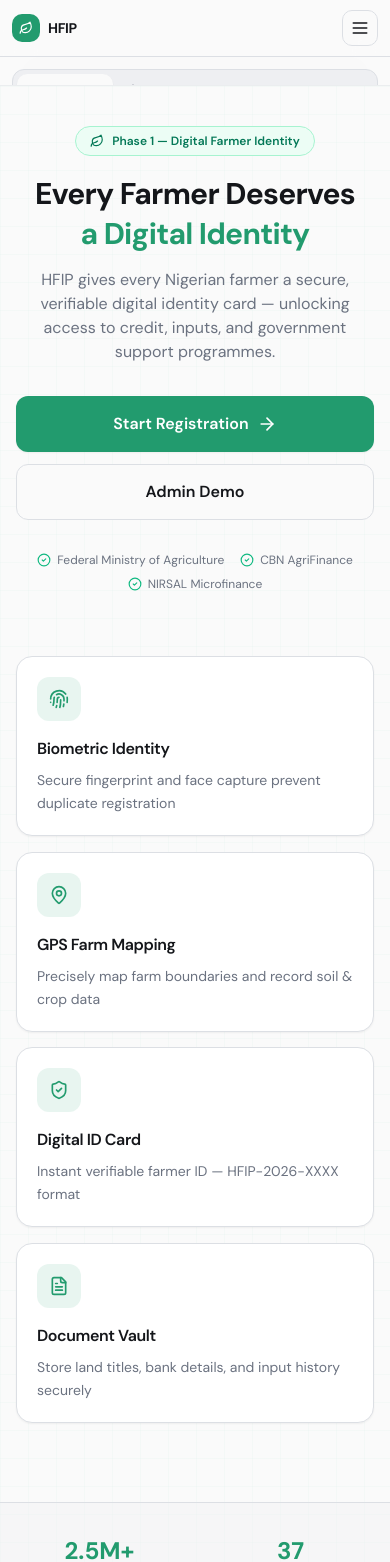
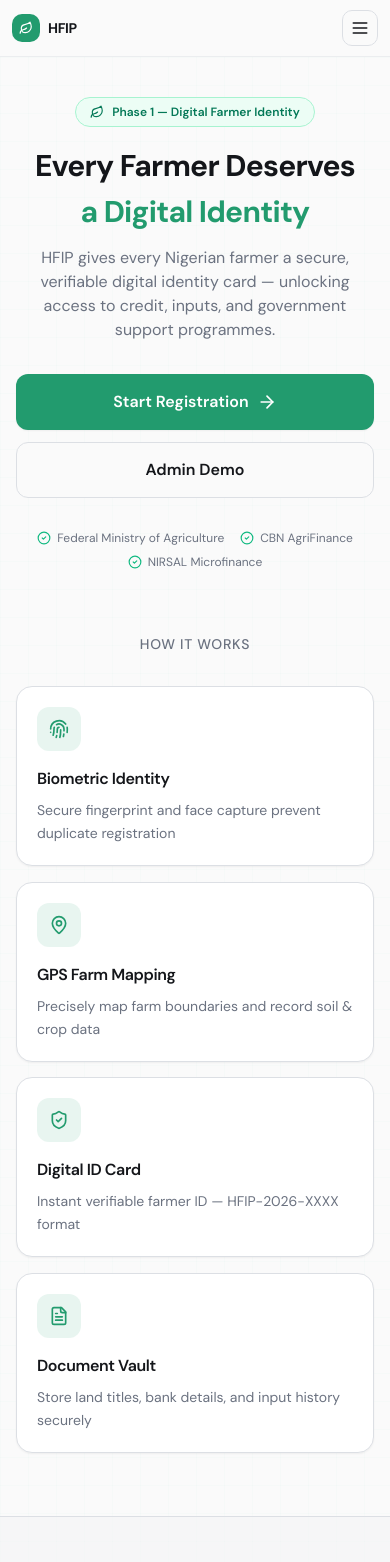
Before and after one commit to fisayoariyo/hfip, a Next.js app: page / in a window 390 px wide. Shown: the top 1562 px of the page. Built offline with nearby package versions, Linux system fonts and the light colour scheme.

Commit message:
Navbar mobile dropdown improved UX & Footer component to HomePage

```diff
--- a/app/page.tsx
+++ b/app/page.tsx
@@ -8,6 +8,7 @@ import { Button } from "@/components/ui/button";
 import { ArrowRight, Leaf, ShieldCheck, Fingerprint, MapPin, FileText, CheckCircle2 } from "lucide-react";
 import { createFarmer } from "@/lib/storage";
 import { useRouter } from "next/navigation";
+import Footer from "@/components/shared/Footer";
 
 export default function HomePage() {
   const { currentFarmer, setCurrentFarmerId, activeRole } = useApp();
@@ -28,9 +29,9 @@ export default function HomePage() {
   ];
 
   return (
-    <div className="relative min-h-screen overflow-hidden">
-      {/* Background grid */}
-      <div className="pointer-events-none absolute inset-0 bg-grid-emerald opacity-40 sm:opacity-50" />
+    <div className="relative min-h-screen overflow-x-hidden">
+      {/* Background grid — full height so footer has subtle continuation */}
+      <div className="pointer-events-none absolute inset-0 bg-grid-emerald opacity-30 sm:opacity-40" />
 
       {/* Hero */}
       <section className="relative mx-auto max-w-4xl px-4 pb-16 pt-10 text-center sm:px-6 sm:pb-20 sm:pt-20 lg:pt-28">
@@ -44,11 +45,11 @@ export default function HomePage() {
         </div>
 
         <h1
-          className="text-3xl font-bold tracking-tight text-balance opacity-0 sm:text-5xl sm:leading-tight lg:text-6xl"
+          className="text-3xl font-bold tracking-tight text-balance opacity-0 sm:text-5xl lg:text-6xl lg:leading-[1.15]"
           style={{ animation: "hero-in 0.6s cubic-bezier(0.22, 1, 0.36, 1) 0.15s forwards" }}
         >
-          Every Farmer Deserves
-          <span className="mt-1 block text-primary">a Digital Identity</span>
+          <span className="block leading-tight">Every Farmer Deserves</span>
+          <span className="mt-2 block leading-tight text-primary sm:mt-2.5 lg:mt-3">a Digital Identity</span>
         </h1>
 
         <p
@@ -108,7 +109,16 @@ export default function HomePage() {
       </section>
 
       {/* Feature grid — animated cards */}
-      <section className="relative mx-auto max-w-6xl px-4 pb-20 sm:px-6 sm:pb-24 lg:px-8">
+      <section className="relative mx-auto max-w-6xl px-4 pb-16 sm:px-6 sm:pb-20 lg:px-8" aria-labelledby="features-heading">
+        <h2 id="features-heading" className="sr-only">
+          How HFIP works
+        </h2>
+        <p
+          className="mb-8 text-center text-sm font-medium uppercase tracking-wider text-muted-foreground opacity-0 sm:mb-10"
+          style={{ animation: "hero-in 0.5s cubic-bezier(0.22, 1, 0.36, 1) 0.4s forwards" }}
+        >
+          How it works
+        </p>
         <div className="grid grid-cols-1 gap-4 sm:grid-cols-2 sm:gap-5 lg:grid-cols-4 lg:gap-6">
           {features.map((f, i) => (
             <div
@@ -130,16 +140,16 @@ export default function HomePage() {
       </section>
 
       {/* Stats bar */}
-      <section className="relative border-t border-border bg-muted/30 py-8 sm:py-10">
+      <section className="relative border-t border-border bg-muted/30 py-10 sm:py-12" aria-label="Platform stats">
         <div className="mx-auto max-w-4xl px-4 sm:px-6">
-          <div className="grid grid-cols-2 gap-6 text-center sm:grid-cols-4">
+          <div className="grid grid-cols-2 gap-8 text-center sm:grid-cols-4">
             {[
               { value: "2.5M+", label: "Target Farmers" },
               { value: "37", label: "States Covered" },
               { value: "<2s", label: "Registration Time" },
               { value: "100%", label: "Offline Capable" },
             ].map(s => (
-              <div key={s.label}>
+              <div key={s.label} className="transition-transform duration-200 hover:scale-105">
                 <p className="text-2xl font-bold text-primary sm:text-3xl">{s.value}</p>
                 <p className="mt-1 text-xs text-muted-foreground sm:text-sm">{s.label}</p>
               </div>
@@ -147,6 +157,8 @@ export default function HomePage() {
           </div>
         </div>
       </section>
+
+      <Footer />
     </div>
   );
 }
--- a/components/shared/Navbar.tsx
+++ b/components/shared/Navbar.tsx
@@ -127,16 +127,14 @@ export default function Navbar() {
         </div>
       </div>
 
-      {/* Mobile dropdown menu */}
-      <div
-        className={`grid gap-3 overflow-hidden border-t border-border bg-background/95 backdrop-blur-xl transition-[grid-template-rows] duration-200 ease-out md:hidden ${
-          menuOpen ? "grid-rows-[1fr]" : "grid-rows-[0fr]"
-        }`}
-      >
-        <div className="flex min-h-0 flex-col gap-3 px-3 pb-4 pt-3">
-          {navItems}
+      {/* Mobile dropdown menu — only in DOM when open to avoid any peek */}
+      {menuOpen && (
+        <div className="grid overflow-hidden border-t border-border bg-background/95 backdrop-blur-xl md:hidden animate-in fade-in-0 slide-in-from-top-2 duration-200">
+          <div className="flex flex-col gap-3 px-3 pb-4 pt-3">
+            {navItems}
+          </div>
         </div>
-      </div>
+      )}
     </header>
   );
 }
```
